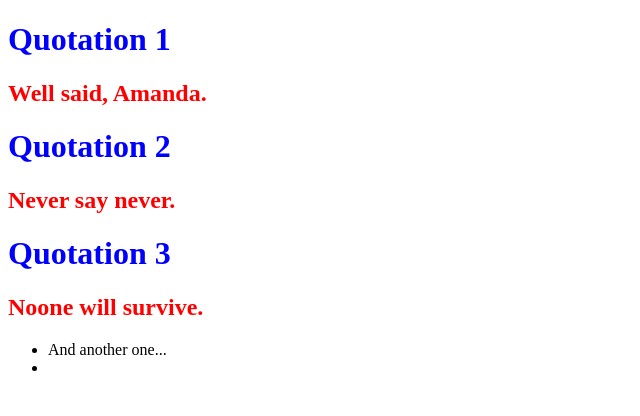
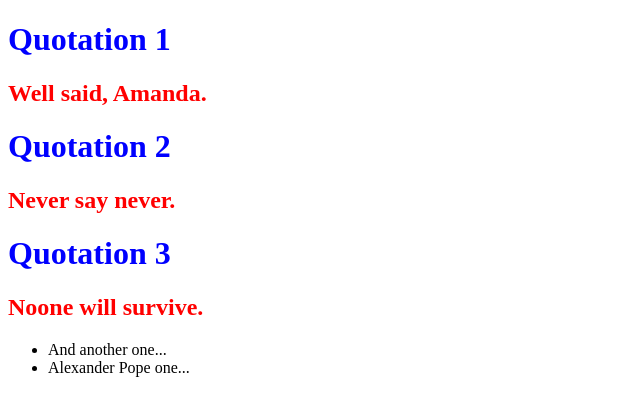
Before and after one commit to hdf1/0main_openSAP_repo, a plain HTML site: page index.html in a window 1280 px wide. Shown: the whole page, without its empty margins (0-640 px from the left). Drawn offline with Linux system fonts and the light colour scheme.

Commit message:
AlexanderPope

```diff
--- a/index.html
+++ b/index.html
@@ -14,7 +14,7 @@
 		<h2>Noone will survive.</h2>
 		<ul>
 			<li>And another one...</li>
-			<li></li>
+			<li>Alexander Pope one...</li>
 		</ul>
 	</body>
 </html>
```
